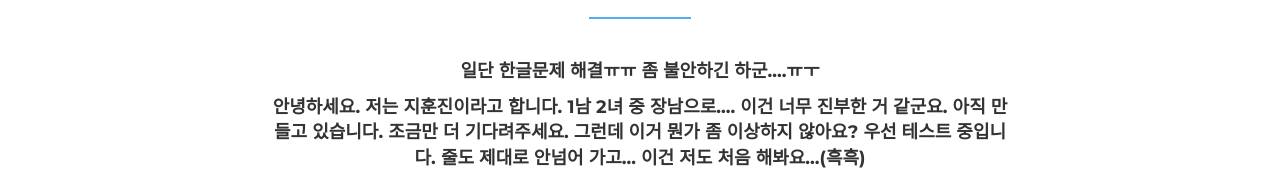
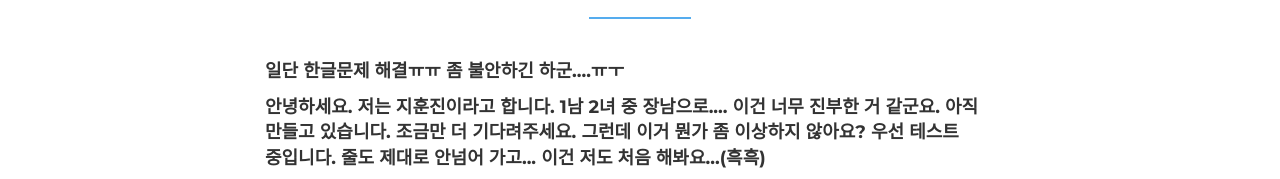
Before and after one commit to HoonJin/wedding, a plain HTML site: page index.html in a window 1280 px wide. Shown: the part 1022-1201 px from the top of the page. Drawn offline with Linux system fonts and the light colour scheme.

Commit message:
한글 줄넘김을 word-break: keep-all으로 해결

```diff
--- a/css/templatemo-style.css
+++ b/css/templatemo-style.css
@@ -12,8 +12,10 @@ body
 }
 
 p.korean{
+    text-align: left;
     font-weight: 600;
     font-size: 18px;
+    word-break: keep-all;
 }
 
 /* start hr */
```
Also changed, not shown: index.html (+1 -3 lines).
